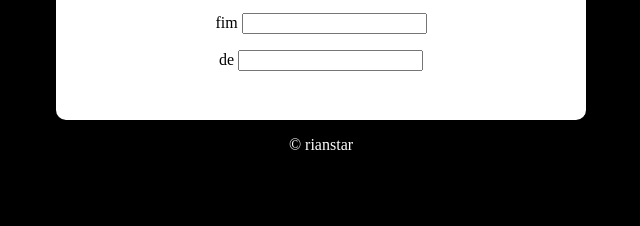
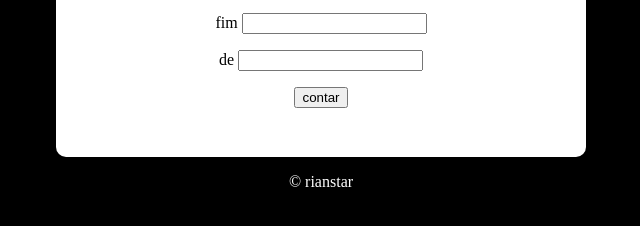
Before and after one commit to stardevrnx/js-rnx, a plain HTML site: page index.html in a window 1280 px wide. Shown: the part 114-340 px from the top of the page, without its empty margins (319-959 px from the left). Drawn offline with Linux system fonts and the light colour scheme.

Commit message:
html file

```diff
--- a/index.html
+++ b/index.html
@@ -17,6 +17,7 @@
                         <p>inicio <input type="number" name="inicio" id="txti"> </p>
                         <p>fim <input type="number" name="fim" id="txtf"> </p>
                         <p>de <input type="number" name="de-tantos" id="txtd"> </p>
+                        <p> <input type="button" value="contar"  onclick="contar()"> </p>
                     </div>
 
                     <div class="res">
```
